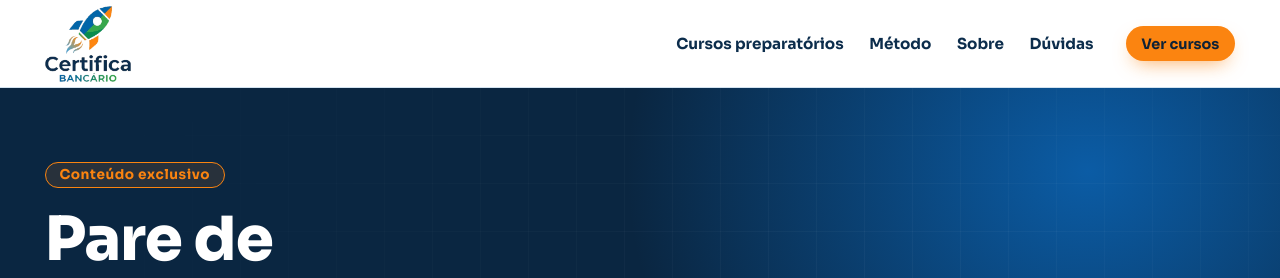
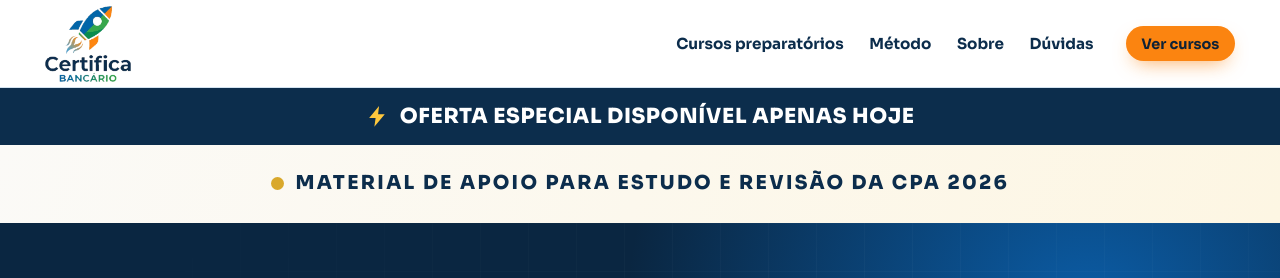
Before and after one commit to vne07/CERTIFICA, a plain HTML site: page index.html in a window 1280 px wide. Shown: the top 278 px of the page. Drawn offline with Linux system fonts and the light colour scheme.

Commit message:
updated files landing page

```diff
--- a/index.html
+++ b/index.html
@@ -16,6 +16,11 @@
   <a class="logo" href="#topo" aria-label="Certifica Bancário"><img src="assets/logo.png" alt="Certifica Bancário" height="76" width="86"></a>
   <nav class="menu" aria-label="Principal"><a href="#preparatorios">Cursos preparatórios</a><a href="#metodo">Método</a><a href="#sobre">Sobre</a><a href="#faq">Dúvidas</a></nav><a class="btn sm" href="#preparatorios">Ver cursos</a>
 </div></header>
+<!-- FAIXA DE OFERTA (logo abaixo do menu, no topo do hero): edite os textos aqui. Para esconder, use promo: false no script.js (CONFIG) -->
+<div class="promo" role="note" aria-label="Oferta especial">
+  <div class="promo-top"><svg viewBox="0 0 24 24" aria-hidden="true"><path d="M13.5 2 4 13.5h6.2L9 22l10-12.2h-6.4z"/></svg><span>Oferta especial disponível apenas hoje</span></div>
+  <div class="promo-sub"><span><i aria-hidden="true"></i>Material de apoio para estudo e revisão da CPA 2026</span></div>
+</div>
 
 <main id="topo">
 <!-- 1. HERO -->
--- a/script.js
+++ b/script.js
@@ -1,5 +1,6 @@
 /* ====== CONFIGURE AQUI ====== */
 var CONFIG = {
+  promo: true,              // faixa de oferta no topo (true mostra, false esconde)
   link: "#SEU-LINK",         // link de compra
   whatsapp: "https://wa.me/5519999116914", // WhatsApp de contato: (19) 99911-6914
   area: "#",                 // área do aluno
@@ -49,6 +50,7 @@ var FEEDBACKS = [
   apply();window.addEventListener('resize',go);
   if(calm.addEventListener)calm.addEventListener('change',apply);else if(calm.addListener)calm.addListener(apply);
 })();
+if(!CONFIG.promo){var pr=document.querySelector('.promo');if(pr)pr.remove()}
 document.getElementById('y').textContent=new Date().getFullYear();
 function set(s,f){document.querySelectorAll(s).forEach(f)}
 set('.buy',function(a){if(!a.closest('.bar'))a.href=CONFIG.link});
--- a/style.css
+++ b/style.css
@@ -295,7 +295,7 @@ ul.topics{grid-template-columns:repeat(auto-fit,minmax(300px,1fr))}
 .mrow h3{margin:0 0 .25rem;align-self:end;font-size:1.2rem;color:#fff}.mrow p{margin:0;align-self:start}
 .mextra{padding:1.2rem 0 .3rem;border-top:1px solid rgba(255,255,255,.12)}.mextra+.mrow{border-top:0}
 .mextra .tag{display:inline-block;background:var(--or);color:var(--ink);font:800 .78rem var(--h);letter-spacing:.1em;text-transform:uppercase;border-radius:999px;padding:.3em .9em}
-.mfig{margin:1}.mfig img{display:block;width:100%;height:auto;border-radius:22px;box-shadow:0 20px 50px -20px rgba(0,0,0,.6)}
+.mfig{margin:1}.mfig img{display:block;width:95%;height:auto;border-radius:22px;box-shadow:0 20px 50px -20px rgba(0,0,0,.6)}
 @media (max-width:560px){.mrow{column-gap:1rem}.mrow .pn{width:42px;height:42px}}
 @media (min-width:861px){
   .metodo .wrap{display:grid;grid-template-columns:1.3fr .8fr;grid-template-rows:auto 1fr;gap:1.6rem 4rem;align-items:start}
@@ -304,3 +304,11 @@ ul.topics{grid-template-columns:repeat(auto-fit,minmax(300px,1fr))}
   .metodo .mfig{grid-column:2;grid-row:2}
 }
 @media (max-width:860px){.mfig{margin-top:1.6rem}}
+
+/* ===== v1.9: faixa de oferta no topo ===== */
+.promo{text-align:center}
+.promo-top{display:flex;align-items:center;justify-content:center;gap:.6rem;background:var(--in);color:#fff;padding:clamp(.7rem,1.6vw,1rem) 1rem;font:800 clamp(.82rem,2.1vw,1.3rem)/1.25 var(--h);letter-spacing:.03em;text-transform:uppercase}
+.promo-top svg{flex:none;width:1.2em;height:1.2em;fill:#FFC83D}
+.promo-sub{background:linear-gradient(110deg,#fbfaf7,#fdf6e3);color:var(--in);padding:clamp(.9rem,2.2vw,1.5rem) 1rem;font:800 clamp(.75rem,1.9vw,1.2rem)/1.5 var(--h);letter-spacing:.12em;text-transform:uppercase}
+.promo-sub span{display:inline-flex;align-items:center;justify-content:center;gap:.7rem;max-width:1100px}
+.promo-sub i{flex:none;width:.7em;height:.7em;border-radius:50%;background:#D9A82B}
```
Also changed, not shown: 1 other file.
